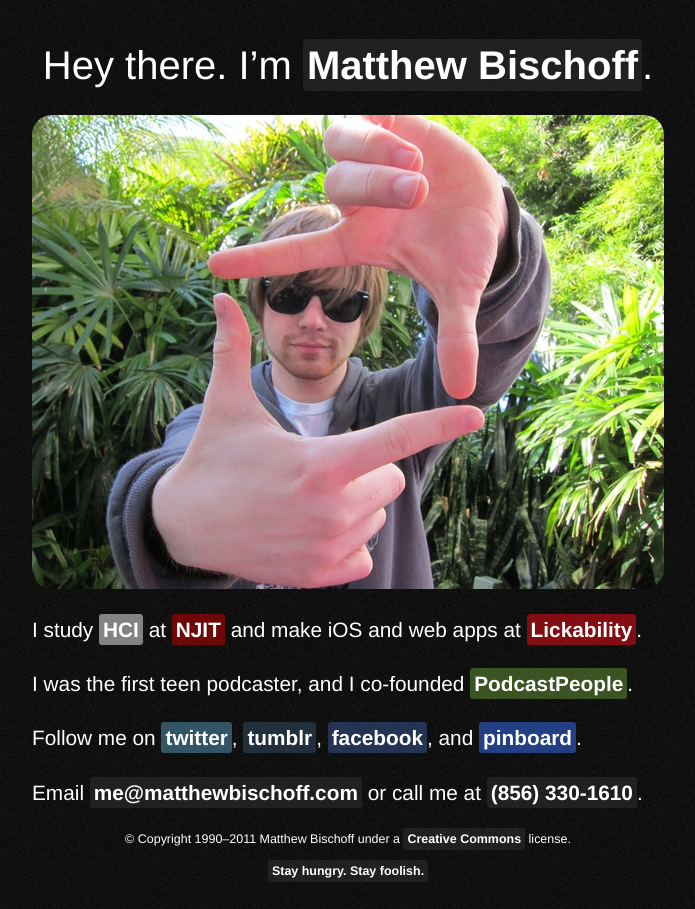
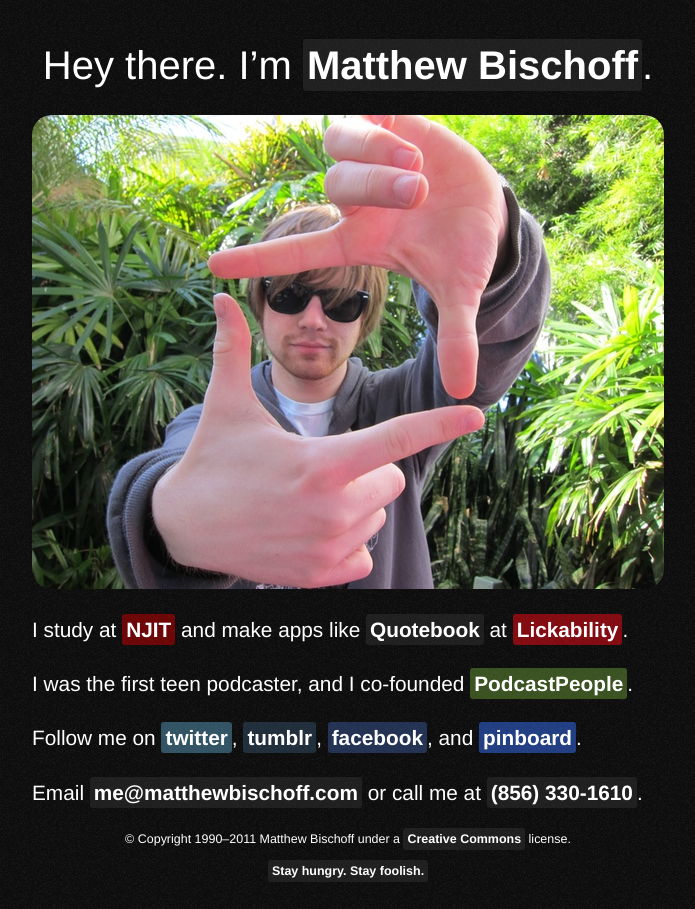
Before and after one commit to mbbischoff/website, a Jekyll site: the page index.html, which Jekyll copies as it is, in a window 1280 px wide. Shown: the whole page, without its empty margins (292-987 px from the left). Built offline with Jekyll 4.4.1, drawn with Linux system fonts in a browser that asks for light colours.

Commit message:
Added Quotebook

```diff
--- a/index.html
+++ b/index.html
@@ -38,7 +38,7 @@
 			<img alt="Matthew Bischoff" title="Matthew Bischoff" src="avatar.jpg" />
 		</div>
 
-		<p>I study <a class="wikipedia" href="http://en.wikipedia.org/wiki/Human-computer_interaction">HCI</a> at <a class="njit" href="http://njit.edu/">NJIT</a> and make iOS and web apps at <a class="lickability" href="http://lickability.net">Lickability</a>.</p>
+		<p>I study <!-- <a class="wikipedia" href="http://en.wikipedia.org/wiki/Human-computer_interaction">HCI</a>  -->at <a class="njit" href="http://njit.edu/">NJIT</a> and make apps like <a class="phone" href="http://quotebookapp.com">Quotebook</a> at <a class="lickability" href="http://lickability.net">Lickability</a>.</p>
 
 		<p>I was the first teen podcaster, and I co-founded  <a class="podcastpeople" href="http://podcastpeople.com">PodcastPeople</a>.</p>
 
```
